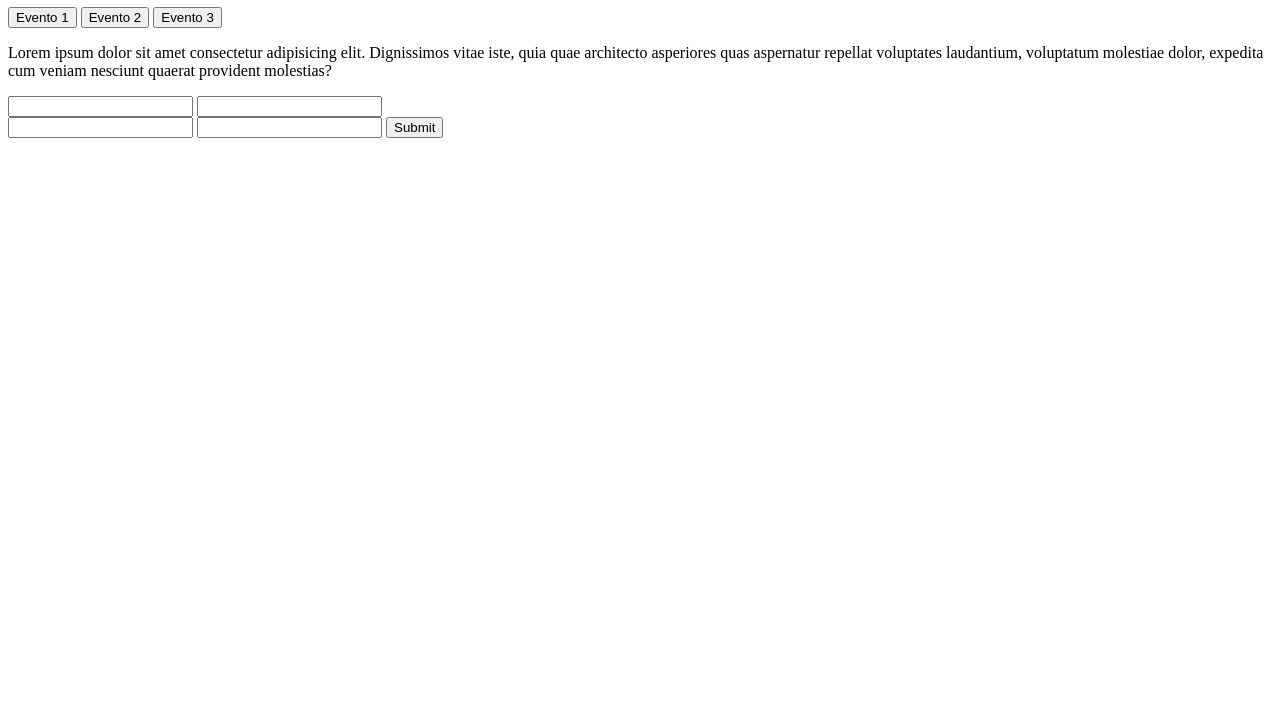
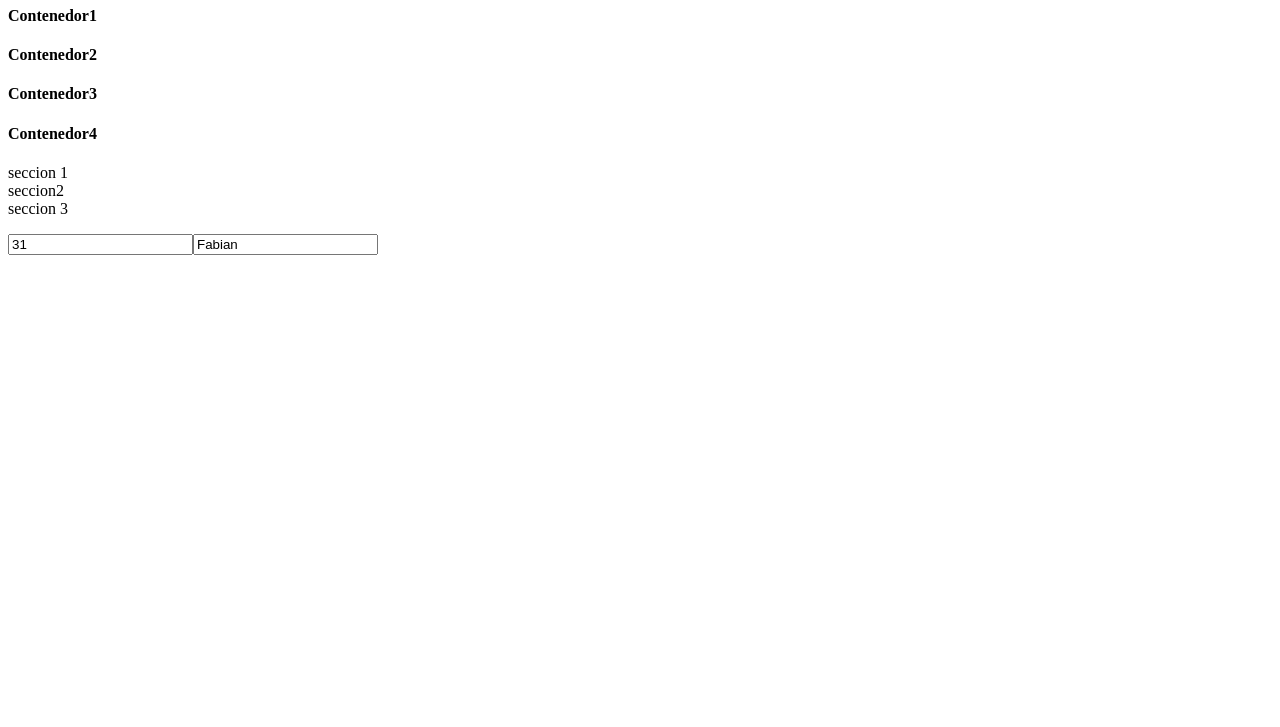
Before and after one commit to fabianuru/Javascript---59950-fhirigoyenproy-gmail.com, a plain HTML site: page index.html in a window 1280 px wide. Shown: the part 73-800 px from the top of the page. Drawn offline with Linux system fonts and the light colour scheme; a script that the page names is missing.

Commit message:
clase-9 d0m

```diff
--- a/index.html
+++ b/index.html
@@ -6,31 +6,25 @@
     <title>Mi Curso de Javascript</title>
 </head>
 <body>
-
-    <main id="miMain">
-        <h1 id="titulo">Comision 55950</h1>
-        <input id="eventoUno" type="button" value="Evento 1">
-        <input id="eventoDos" type="button" value="Evento 2">
-        <input id="eventoTres" type="button" value="Evento 3" onclick="document.body.style.backgroundColor ='black' ">
-
-        <p id="parrafoCompleto">Lorem ipsum dolor sit amet consectetur adipisicing elit. Dignissimos vitae iste, quia quae architecto asperiores quas aspernatur repellat voluptates laudantium, voluptatum molestiae dolor, <span id="parrafoSpan">expedita cum</span> veniam nesciunt quaerat provident molestias?</p>
-
-        <input type="text" id="nombreProducto">
-        <input type="text" id="nombrePersona">
-
-        <form action="" id="formulario">
-            <input type="text">
-            <input type="number" name="" id="">
-            <input type="submit">
-        </form>
-
-        <div>
-            <h4 id="nombre"></h4>
-            <h4 id ="edad"></h4>
+    <main>
+        <h1 id="titulo">Comisión #59950</h1>
+        <div class="contenedor">
+            <h4>Contenedor1</h4>
         </div>
-
+        <div class="contenedor">
+            <h4>Contenedor2</h4>
+        </div>
+        <div class="contenedor">
+            <h4>Contenedor3</h4>
+        </div>
+        <div class="contenedor">
+            <h4>Contenedor4</h4>
+        </div>
     </main>
-
+   <section>seccion 1</section>
+   <section>seccion2</section>
+   <section>seccion 3</section>
+   <div id="parrafo"></div>
 
 <script src="js/index.js"></script>
 <script src="js/funciones.js"></script>
--- /dev/null
+++ b/js/index.js
@@ -0,0 +1,62 @@
+// // console.dir(document);
+// // console.log(document);
+
+// // console.log(document.body)
+// // console.dir(document.body)
+
+// //ACCESO A LOS NODOS
+// //getElementById("id")
+// console.log(document.getElementById("titulo"));
+
+// //getElementsByClassName()
+// console.log(document.getElementsByClassName("contenedor"));
+
+// const contenedores = document.getElementsByClassName("contenedor");
+
+// console.log(contenedores[0])
+// console.log(contenedores[1])
+// console.log(contenedores[2])
+// console.log(contenedores[3])
+
+// //ACCEDER AL NODO TEXTO DEL TITULO
+// console.log(document.getElementById("titulo").innerText);
+// let titulo = document.getElementById("titulo").innerText;
+
+// //getElementsByTagName()
+// const main = document.getElementsByTagName("main")
+// console.log(main[0])
+
+// const secciones = document.getElementsByTagName("section")
+// console.log(secciones[0].innerHTML);
+
+// //MODIFICAR UN NODO
+
+// secciones[0].innerHTML = "<h2>Esta section fue actualizada </h2>"
+
+// for (const seccion of secciones) {
+//     console.log(seccion.innerHTML);
+// }
+
+let divAModificar = document.getElementById("parrafo");
+let parrafo = document.createElement("p");
+// parrafo.innerHTML= "esto es un parafo creado dinamicamente"
+
+// // console.log(parrafoAModificar);
+
+// //Agregar el parrafo al div id parrafo
+divAModificar.append(parrafo);
+
+// //Eliminar el parrafo
+// parrafo.remove();
+
+
+let inputNombre = document.createElement("input");
+let inputEdad = document.createElement("input");
+
+divAModificar.appendChild(inputEdad);
+divAModificar.appendChild(inputNombre);
+
+inputNombre.id = "nombre"
+inputEdad.id ="edad"
+inputNombre.value = "Fabian"
+inputEdad.value = "31"
```
